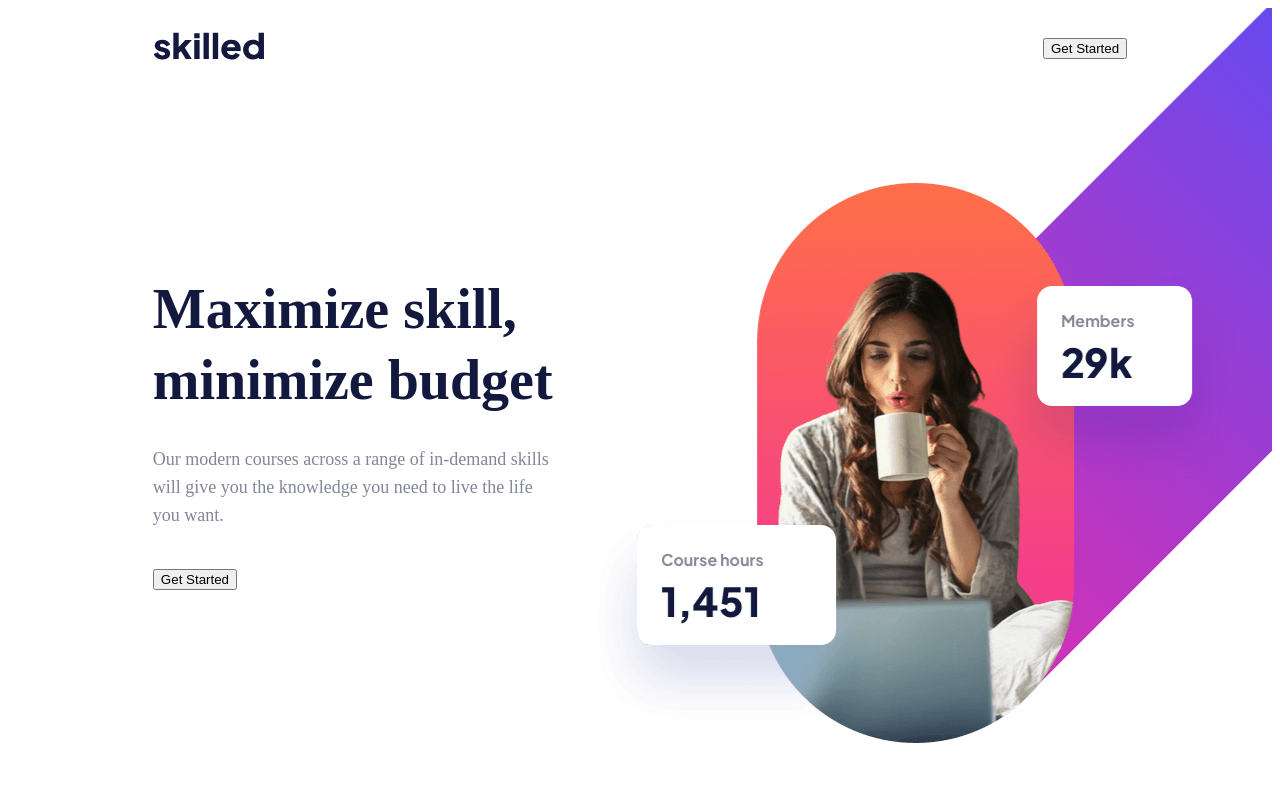
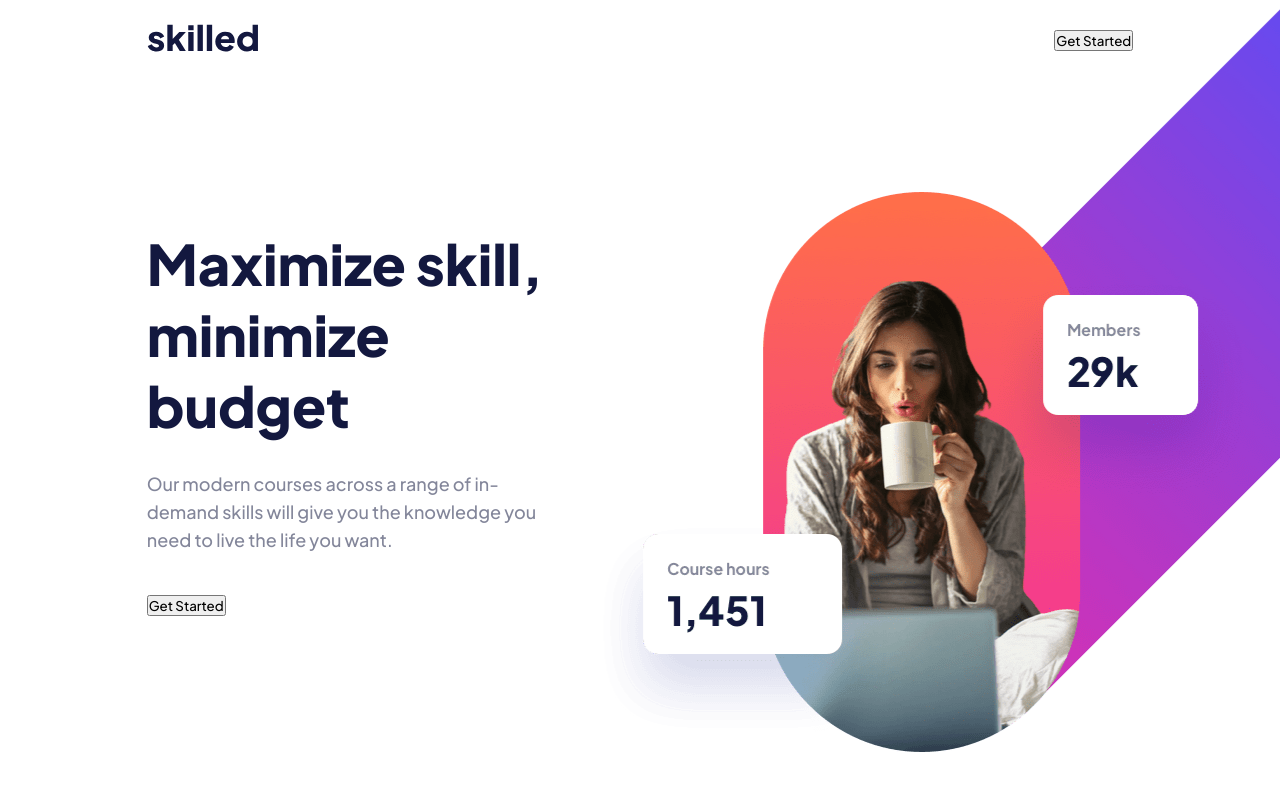
Before and after one commit to Mariam-Levy/FrontendMentor-Skilled, a plain HTML site: page index.html in a window 1280 px wide. Drawn offline with Linux system fonts and the light colour scheme.

Commit message:
Corregido estilos

```diff
--- a/index.html
+++ b/index.html
@@ -28,7 +28,7 @@
                 <button class="btn modificador">Get Started</button>
             </div>
             <div class="content__right">
-                <img class="img-big" src="./img/image-hero-desktop.png" alt="">
+                <img class="img-desktop" src="./img/image-hero-desktop.png" alt="">
                 <img class="img-tablet" src="./img/image-hero-tablet.png" alt="">
                 <img class="img-small" src="./img/image-hero-mobile.png" alt="">
             </div>
--- /dev/null
+++ b/sass/_base.scss
@@ -0,0 +1,13 @@
+* {
+    margin: 0;
+    padding: 0;
+    box-sizing: border-box;
+    font-family: 'Plus Jakarta Sans', sans-serif;
+}
+
+body {
+    width: 100%;
+    height: auto;
+    overflow-x: hidden;
+    background-color: #fff;
+}
--- a/sass/_main.scss
+++ b/sass/_main.scss
@@ -1,2 +1,5 @@
+@import "./utilities";
+@import "./variables";
+@import "./base";
 @import "./nav";
 @import "./breakpoints";
--- a/sass/_nav.scss
+++ b/sass/_nav.scss
@@ -1,7 +1,5 @@
 .navbar {
-    display: flex;
-    justify-content: space-between;
-    align-items: center;
+    @include flex-group(flex, center, space-between);
     height: auto;
     &__logo {
         width: auto;
--- /dev/null
+++ b/sass/_utilities.scss
@@ -0,0 +1,12 @@
+/* MIXINS */
+@mixin flex-group($display, $align, $justify) {
+    display: $display;
+    align-items: $align;
+    justify-content: $justify;
+}
+
+@mixin font-group($size, $weight, $height) {
+    font-size: $size;
+    font-weight: $weight;
+    line-height: $height;
+}
--- /dev/null
+++ b/sass/_variables.scss
@@ -0,0 +1,4 @@
+/* Colores */
+
+$color-dark: #13183f;
+$color-letter: #83869a;
--- a/sass/styles.scss
+++ b/sass/styles.scss
@@ -36,9 +36,7 @@
         }
     }
     &__content {
-        display: flex;
-        justify-content: space-between;
-        align-items: center;
+        @include flex-group(flex, center, space-between);
         margin-bottom: 226px;
         @include small {
             flex-direction: column;
@@ -46,26 +44,16 @@
         }
         .content__left {
             width: 41.17%;
-            /* margin-top: 172px; */
-            @include xxl-large {
-                /* margin-top: 120px; */
-            }
-            @include large {
-                /* margin-top: 90px; */
-            }
             @include medium {
                 width: 51.82%;
-                /* margin-top: 49.77px; */
             }
             @include small {
                 width: 100%;
                 margin-bottom: 46px;
             }
             &__title {
-                font-size: 56px;
-                font-weight: 800;
-                line-height: 71px;
-                color: #13183f;
+                @include font-group(56px, 800, 71px);
+                color: $color-dark;
                 margin-bottom: 29px;
                 @include medium {
                     font-size: 40px;
@@ -73,10 +61,8 @@
                 }
             }
             &__paragraph {
-                font-size: 18px;
-                font-weight: 500;
-                line-height: 28px;
-                color: #83869a;
+                @include font-group(18px, 500, 28px);
+                color: $color-letter;
                 margin-bottom: 40px;
                 @include medium {
                     font-size: 16px;
@@ -88,16 +74,13 @@
             position: relative;
             @include small {
                 width: 100%;
-                display: flex;
-                justify-content: center;
-                align-items: center;
+                @include flex-group(flex, center, center);
             }
-            .img-big {
+            .img-desktop {
                 position: absolute;
                 top: 50%;
                 left: 50%;
                 transform: translate(-52%, -58%);
-                /* transform: translate(-52%, -50%); */
                 z-index: 0;
                 @include large {
                     width: 850px;
@@ -105,8 +88,6 @@
                 }
                 @include medium {
                     display: none;
-                    /* width: 640px;
-                    transform: translate(-55%, -55%); */
                 }
                 @include small {
                     display: none;
```
Also changed, not shown: css/styles.css, 1 other file.
